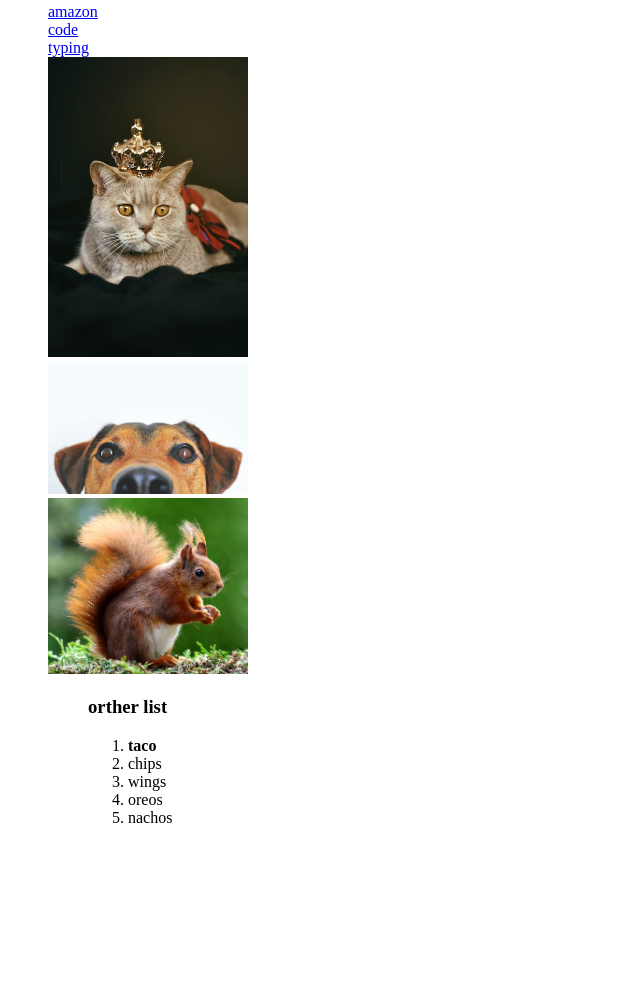
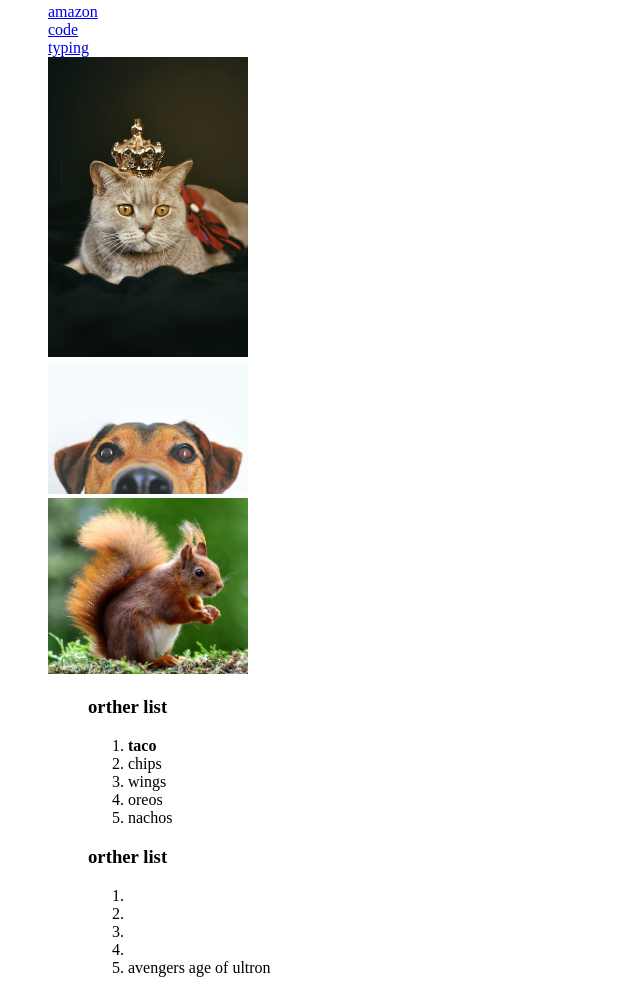
Before and after one commit to 0311st/htm-basic, a plain HTML site: page index.html in a window 1280 px wide. Shown: the part 636-1629 px from the top of the page, without its empty margins (0-640 px from the left). Before the commit the page ends 1479 px from the top, so only its background shows below. Drawn offline with Linux system fonts and the light colour scheme.

Commit message:
Update index.html

```diff
--- a/index.html
+++ b/index.html
@@ -43,6 +43,12 @@
 	<li>oreos</li>
 	<li>nachos</li>
 </ol>
-
+<h3>orther list</h3>
+<ol>
+<li><The Batman</li>
+<li><The Suicide Squad</li>
+<li><Doctor Strange in the Multiverse of Madness</li>
+<li><Spider-Man No Way Home</li>
+<li>avengers age of ultron</li>
 </body>
 </html>
```
